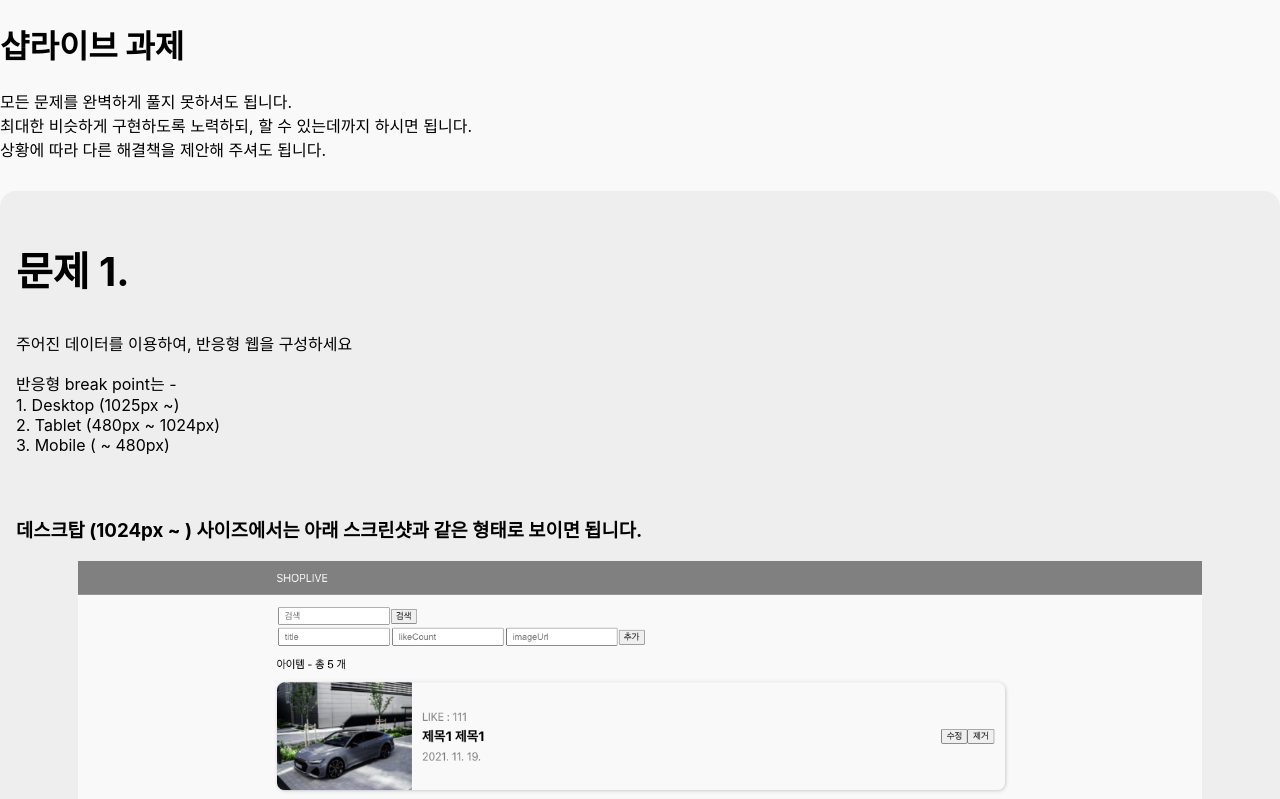
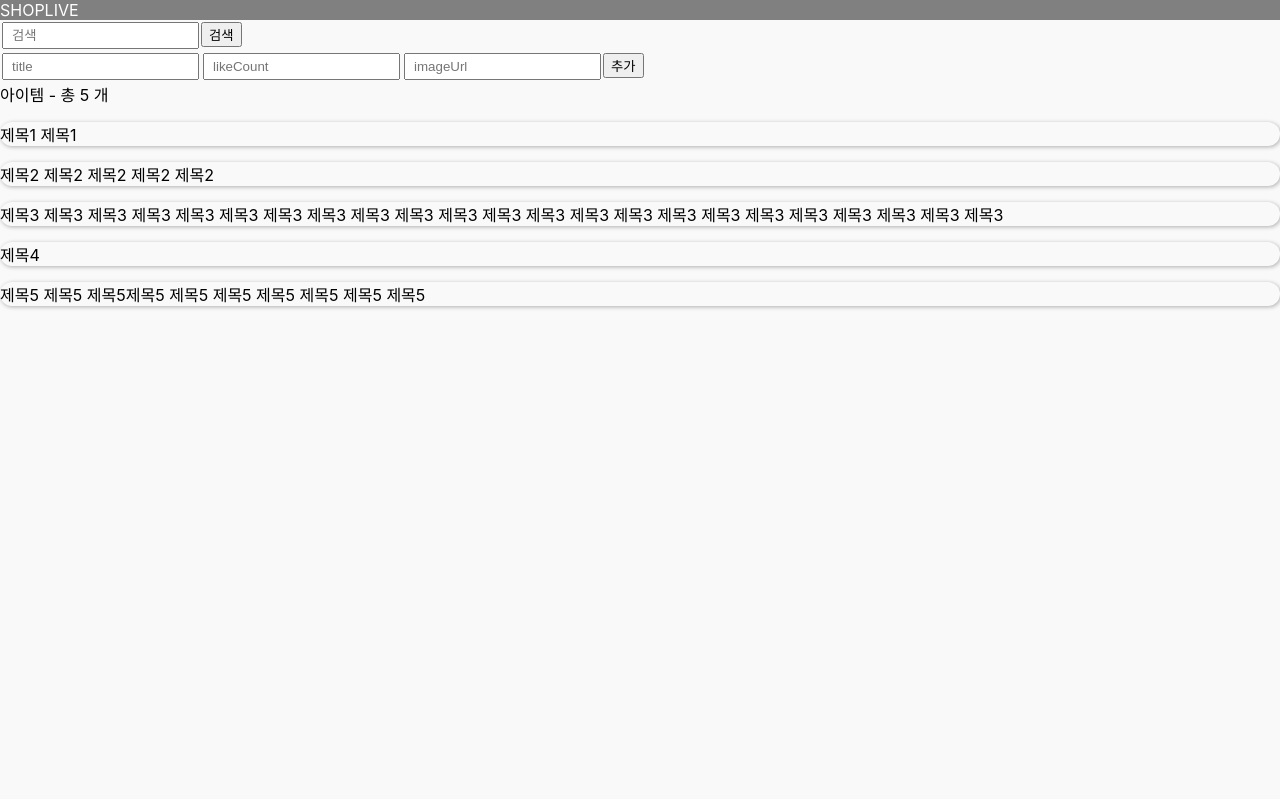
Before and after one commit to syoungee/shoplive-frontend-task-1, a React (Create React App) app: page / in a window 1280 px wide. Shown: the top 799 px of the page. Built offline with nearby package versions, Linux system fonts and the light colour scheme.

Commit message:
refactor: description component 제거

```diff
--- a/src/App.jsx
+++ b/src/App.jsx
@@ -1,15 +1,9 @@
-import "./App.scss";
-
-import { DUMMY } from './dummies'
-import DescriptionComponent from "./DescriptionComponent";
+import './App.scss';
+import { DUMMY } from './dummies';
 
 const App = () => {
   return (
     <div className="App">
-
-      {/* 아래 DescriptionComponent 는 제거하세요. */}
-      <DescriptionComponent />
-
       <header>SHOPLIVE</header>
       <div>
         <input placeholder="검색" />
@@ -26,14 +20,12 @@ const App = () => {
 
       <div className="wrap-items">
         {DUMMY.map((item) => (
-          <div key={item.id} className="item-row" >
+          <div key={item.id} className="item-row">
             {/* <img src={item.imageUrl} /> */}
             <div>{item.title}</div>
           </div>
         ))}
       </div>
-
-
     </div>
   );
 };
```
Lines whose indentation alone changed are shown as unchanged.
